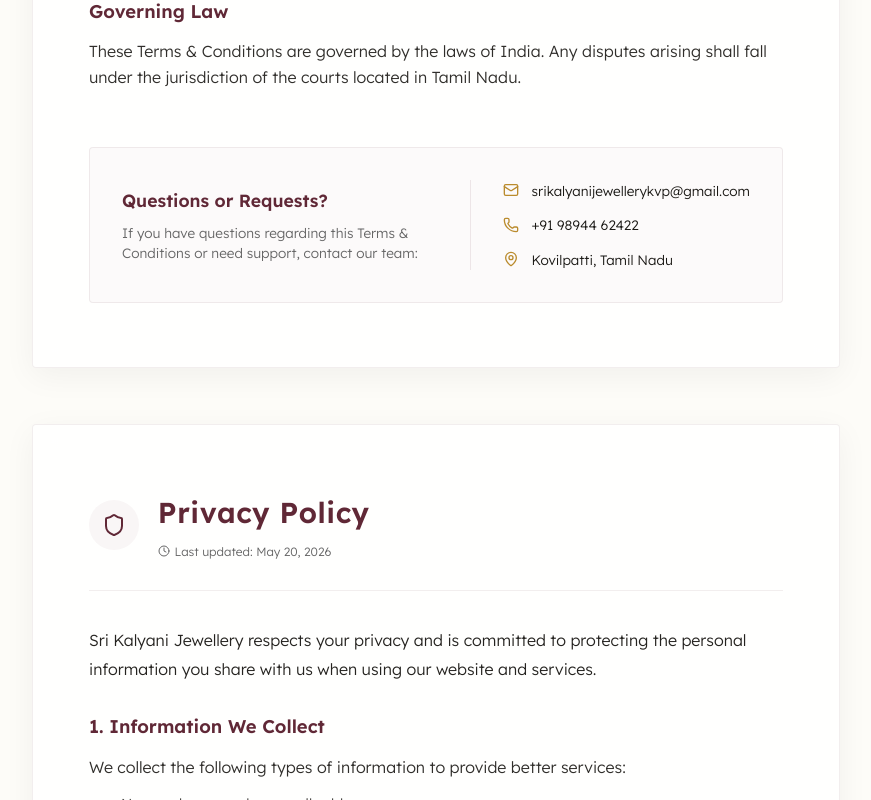
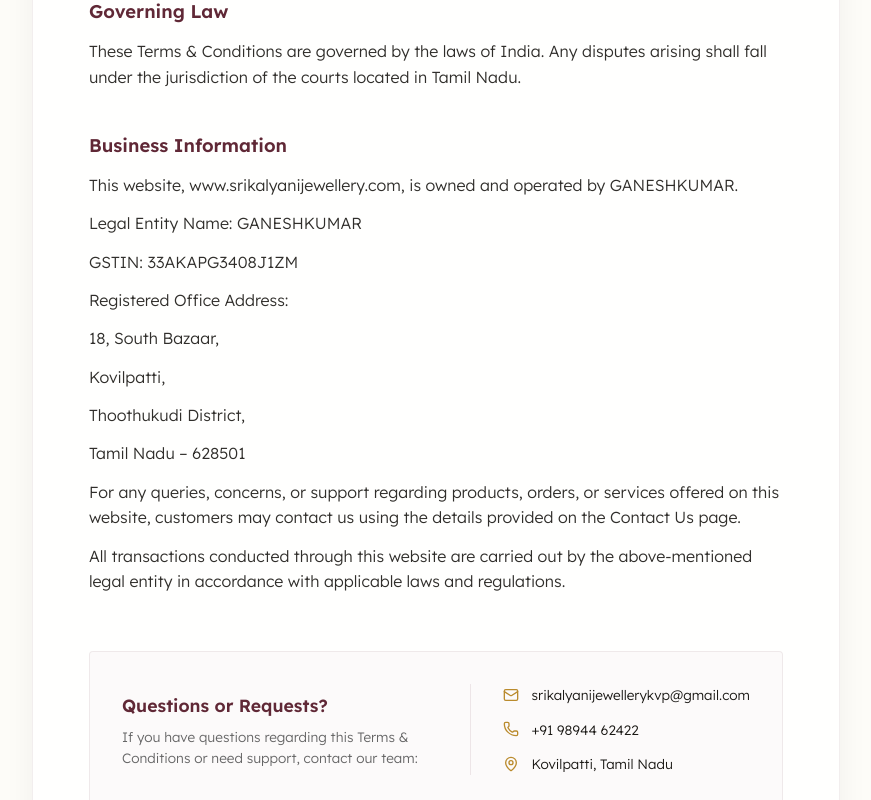
Before and after one commit to saravana716/kalyanijwellarywebsite, a React (Vite) app: page /terms in a window 1280 px wide. Shown: the part 2000-2800 px from the top of the page, without its empty margins (376-1247 px from the left). Built offline with nearby package versions, Linux system fonts and the light colour scheme.

Commit message:
update on terms and condition plicy business information content added

```diff
--- a/src/pages/Terms.jsx
+++ b/src/pages/Terms.jsx
@@ -215,6 +215,25 @@
                   <h4>Governing Law</h4>
                   <p>These Terms & Conditions are governed by the laws of India. Any disputes arising shall fall under the jurisdiction of the courts located in Tamil Nadu.</p>
                 </div>
+                <div className="policy-section">
+                  <h4>Business Information
+</h4>
+                  <p>This website, <a>www.srikalyanijewellery.com</a>, is owned and operated by GANESHKUMAR.</p>
+                  <p>Legal Entity Name: GANESHKUMAR</p>
+                  <p>GSTIN: 33AKAPG3408J1ZM
+</p>
+                  <p>Registered Office Address:
+</p>
+                  <p>18, South Bazaar,
+</p>
+                  <p>Kovilpatti,
+</p>
+                  <p>Thoothukudi District,
+</p>
+                  <p>Tamil Nadu – 628501</p>
+                  <p>For any queries, concerns, or support regarding products, orders, or services offered on this website, customers may contact us using the details provided on the Contact Us page.</p>
+                  <p>All transactions conducted through this website are carried out by the above-mentioned legal entity in accordance with applicable laws and regulations.</p>
+                </div>
 
                 {renderContactBox('Terms & Conditions')}
               </motion.div>
@@ -313,6 +332,25 @@
                 <div className="policy-section">
                   <h4>8. Changes to This Policy</h4>
                   <p>We may update this Privacy Policy from time to time. All changes will be posted on this page with an updated date.</p>
+                </div>
+                    <div className="policy-section">
+                  <h4>Business Information
+</h4>
+                  <p>This website, <a>www.srikalyanijewellery.com</a>, is owned and operated by GANESHKUMAR.</p>
+                  <p>Legal Entity Name: GANESHKUMAR</p>
+                  <p>GSTIN: 33AKAPG3408J1ZM
+</p>
+                  <p>Registered Office Address:
+</p>
+                  <p>18, South Bazaar,
+</p>
+                  <p>Kovilpatti,
+</p>
+                  <p>Thoothukudi District,
+</p>
+                  <p>Tamil Nadu – 628501</p>
+                  <p>For any queries, concerns, or support regarding products, orders, or services offered on this website, customers may contact us using the details provided on the Contact Us page.</p>
+                  <p>All transactions conducted through this website are carried out by the above-mentioned legal entity in accordance with applicable laws and regulations.</p>
                 </div>
 
                 {renderContactBox('Privacy Policy')}
```
